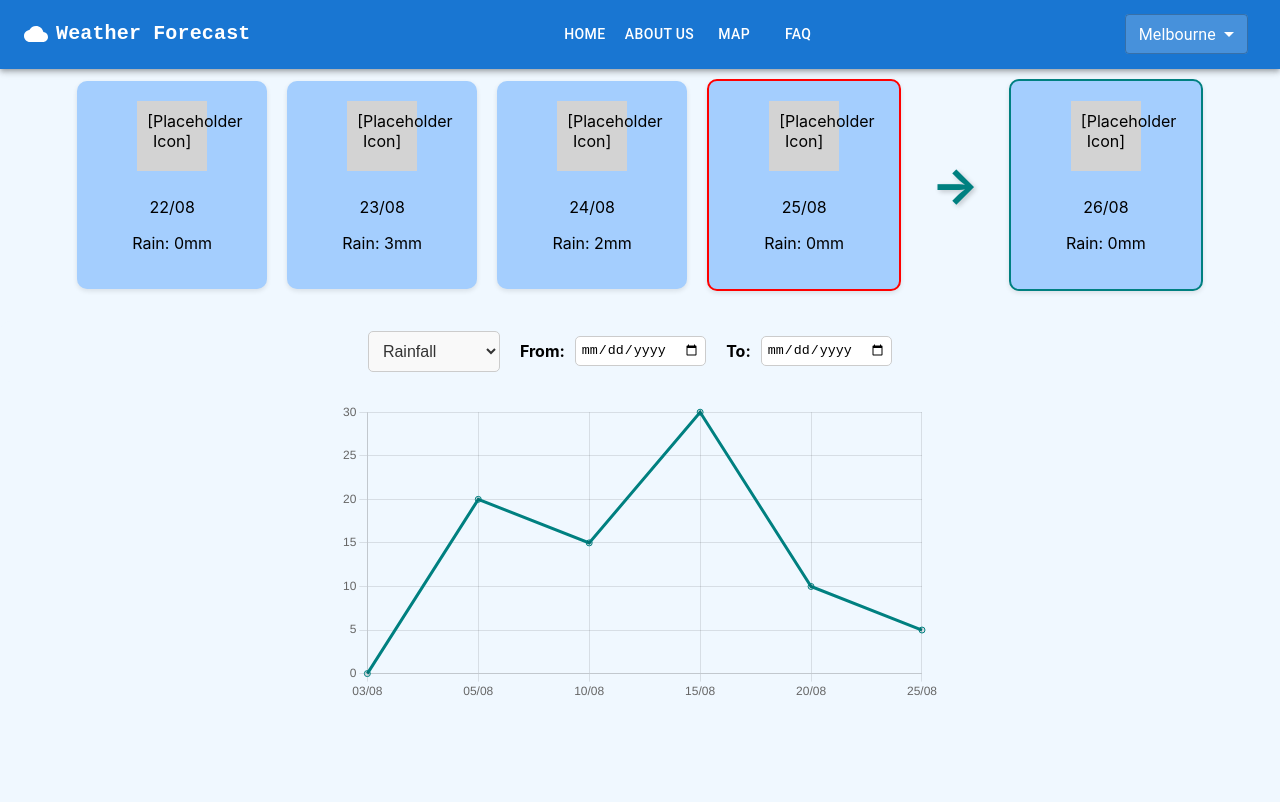
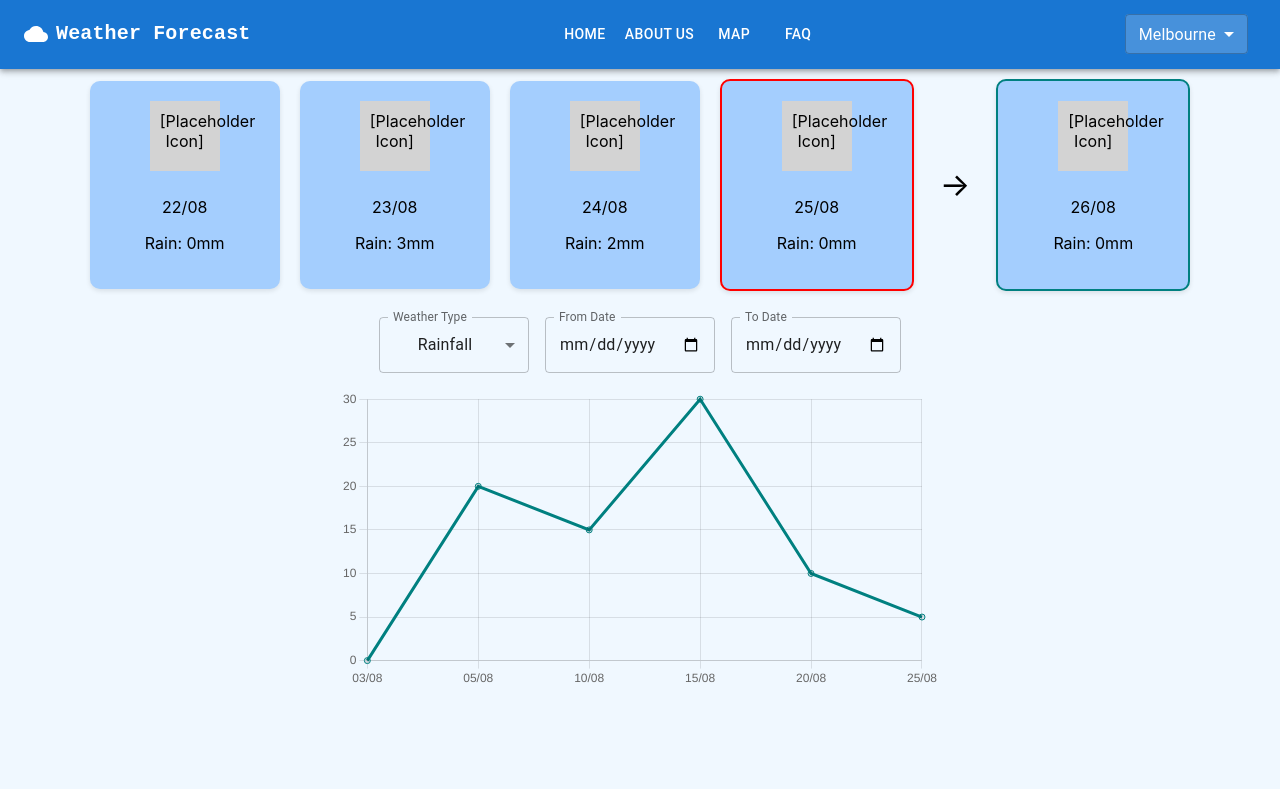
Before and after one commit to khangdzox/COS30049-Weather-Prediction, a React (Create React App) app: page / in a window 1280 px wide. Built offline with nearby package versions, Linux system fonts and the light colour scheme.

Commit message:
change to Material UI

```diff
--- a/src/pages/Home.js
+++ b/src/pages/Home.js
@@ -1,47 +1,91 @@
 import React, { useState } from 'react';
 import ForecastCard from '../components/ForecastCard';
 import WeatherChart from '../components/WeatherChart';
-
+import { Box, Select, MenuItem, TextField, FormControl, InputLabel } from '@mui/material';
 
 function Home() {
   const [fromDate, setFromDate] = useState('');
   const [toDate, setToDate] = useState('');
+  const [weatherType, setWeatherType] = useState('Rainfall');
+
+  const handleWeatherTypeChange = (event) => {
+    setWeatherType(event.target.value);
+  };
+
+  const handleFromDateChange = (event) => {
+    const newFromDate = event.target.value;
+    setFromDate(newFromDate);
+    if (newFromDate > toDate) {
+      setToDate(newFromDate);
+    }
+  };
+
+  const handleToDateChange = (event) => {
+    const newToDate = event.target.value;
+    if (newToDate >= fromDate) {
+      setToDate(newToDate);
+    }
+  };
 
   return (
     <>
-      <div className="forecast-container">
+      <Box sx={{ display: 'flex', alignItems: 'center', justifyContent: 'center', mb: 2 }}>
         <ForecastCard data={{ date: "22/08", rain: "0mm" }} />
         <ForecastCard data={{ date: "23/08", rain: "3mm" }} />
         <ForecastCard data={{ date: "24/08", rain: "2mm" }} />
         <ForecastCard data={{ date: "25/08", rain: "0mm", isToday: true }} />
-        <div className="arrow">&#8594;</div>
+        <Box sx={{ mx: 2, fontSize: '2rem' }}>&#8594;</Box>
         <ForecastCard data={{ date: "26/08", rain: "0mm", isTomorrow: true }} />
-      </div>
+      </Box>
+
       {/* New Selector for Rainfall, Temperature, Wind Speed and Date Inputs */}
-      <div className="weather-selector">
-        <select>
-          <option>Rainfall</option>
-          <option>Temperature</option>
-          <option>Wind speed</option>
-        </select>
+      <Box sx={{ display: 'flex', alignItems: 'center', justifyContent: 'center', mb: 2 }}>
+        <FormControl variant="outlined" sx={{ minWidth: 150, mr: 2 }}>
+          <InputLabel>Weather Type</InputLabel>
+          <Select
+            value={weatherType}
+            onChange={handleWeatherTypeChange}
+            label="Weather Type"
+          >
+            <MenuItem value="Rainfall">Rainfall</MenuItem>
+            <MenuItem value="Temperature">Temperature</MenuItem>
+            <MenuItem value="Wind speed">Wind speed</MenuItem>
+          </Select>
+        </FormControl>
+
         {/* From and To Date Inputs */}
-        <div className="date-inputs">
-          <label>From:</label>
-          <input
+        <TextField
+          label="From Date"
           type="date"
           value={fromDate}
-            onChange={(e) => setFromDate(e.target.value)}
+          onChange={handleFromDateChange}
+          sx={{ mr: 2 }}
+          slotProps={{
+            inputLabel: {
+              shrink: true,
+            },
+          }}
         />
-          <label>To:</label>
-          <input
+        <TextField
+          label="To Date"
           type="date"
           value={toDate}
-            onChange={(e) => setToDate(e.target.value)}
+          onChange={handleToDateChange}
+          slotProps={{
+            inputLabel: {
+              shrink: true,
+            },
+            htmlInput: {
+              min: fromDate,
+            },
+          }}
         />
-        </div>
-      </div>
-      <WeatherChart />
+      </Box>
+
+      {/* Weather Chart */}
+      <WeatherChart fromDate={fromDate} toDate={toDate} weatherType={weatherType} />
     </>
   );
 }
+
 export default Home;
```
Lines whose indentation alone changed are shown as unchanged.
